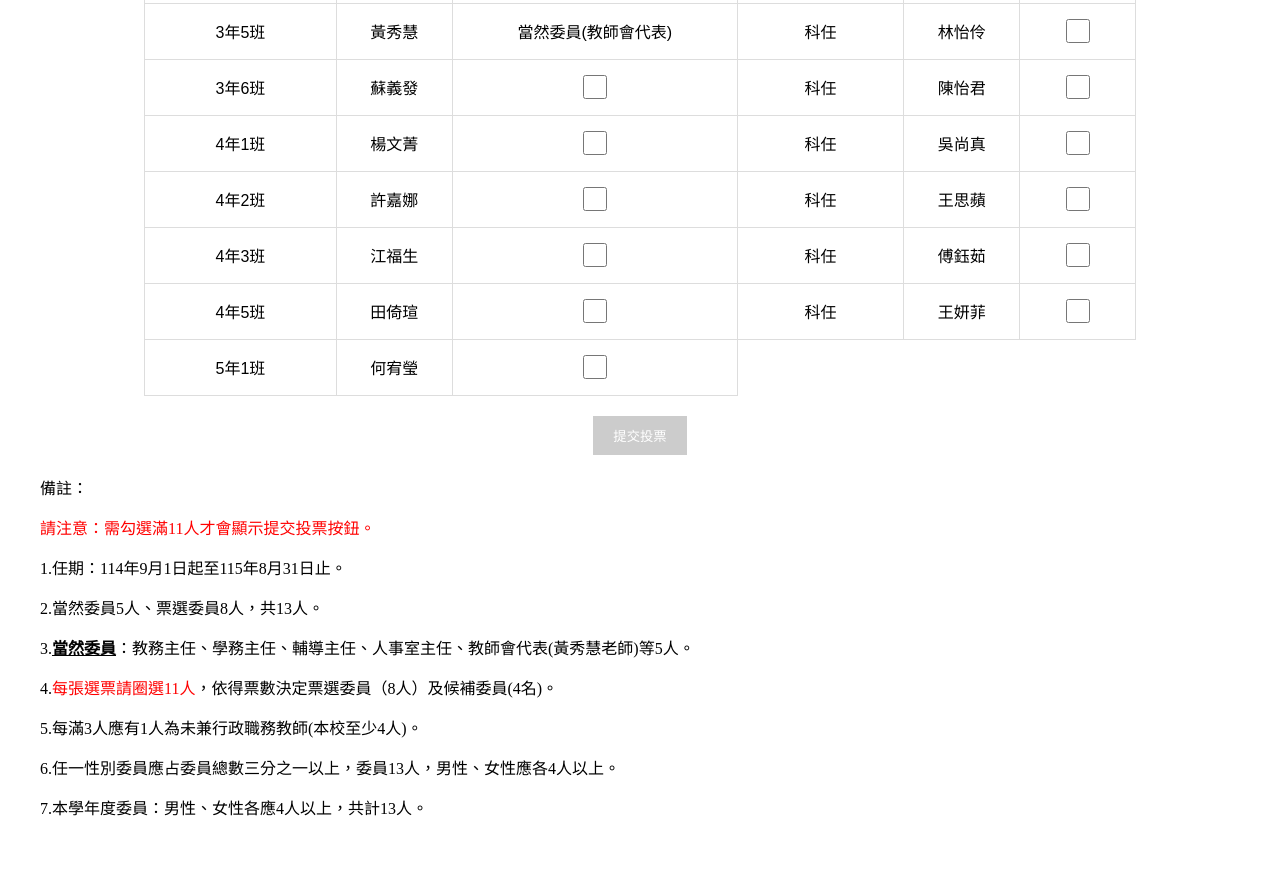
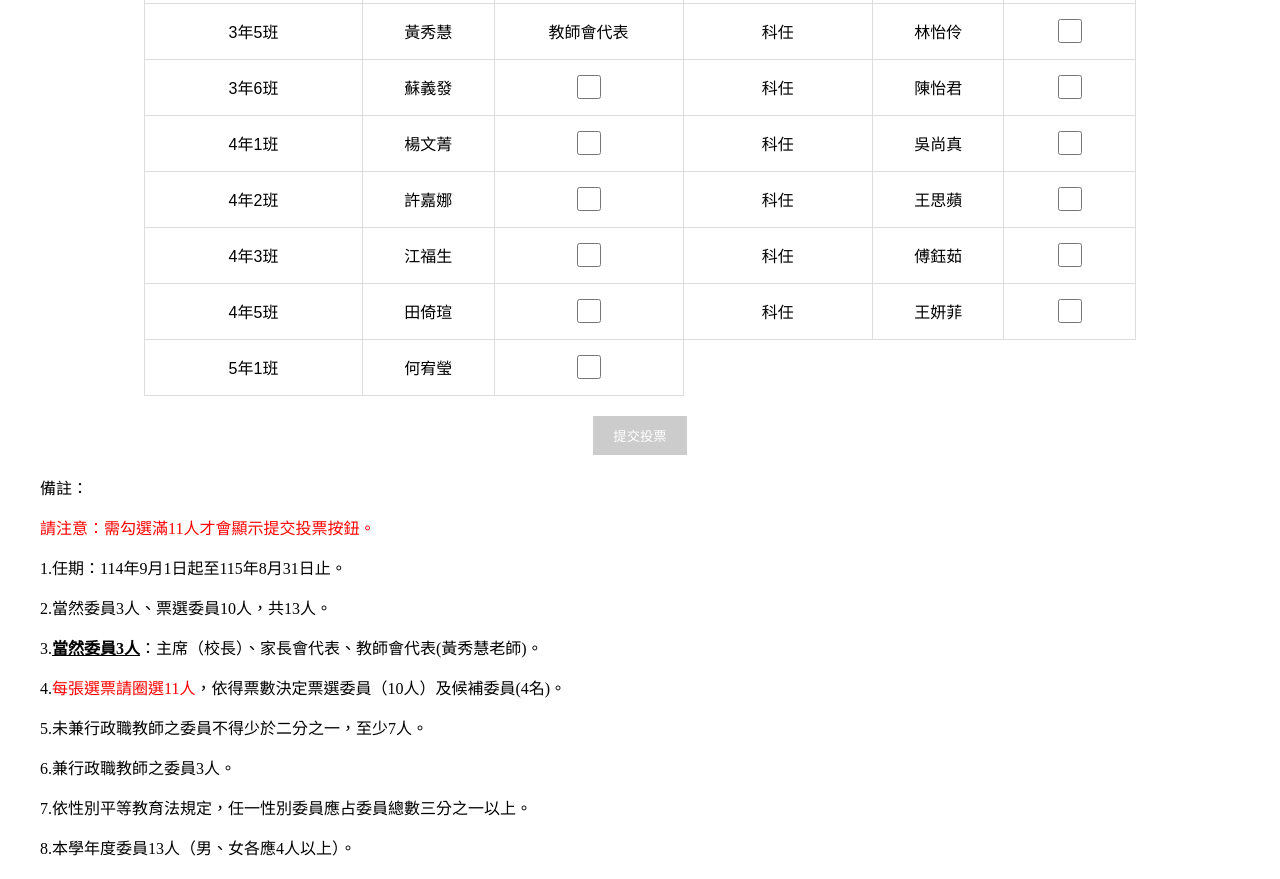
Before and after one commit to hroffice/hroffice, a plain HTML site: page index.html in a window 1280 px wide. Shown: the part 1255-2134 px from the top of the page. Before the commit the page ends 2094 px from the top, so only its background shows below. Drawn offline with Linux system fonts and the light colour scheme.

Commit message:
Update index.html

```diff
--- a/index.html
+++ b/index.html
@@ -94,7 +94,7 @@
             <td>6年4班</td><td>邱添丁</td><td><input type="checkbox" value="邱添丁" onclick="updateSelection()"></td></tr>
         <tr><td>3年3班</td><td>李怡寰</td><td><input type="checkbox" value="李怡寰" onclick="updateSelection()"></td>
             <td>科任</td><td>陳淑華</td><td><input type="checkbox" value="陳淑華" onclick="updateSelection()"></td></tr>
-        <tr><td>3年5班</td><td>黃秀慧</td><td>當然委員(教師會代表)</td></td>
+        <tr><td>3年5班</td><td>黃秀慧</td><td>教師會代表</td></td>
             <td>科任</td><td>林怡伶</td><td><input type="checkbox" value="林怡伶" onclick="updateSelection()"></td></tr>
         <tr><td>3年6班</td><td>蘇義發</td><td><input type="checkbox" value="蘇義發" onclick="updateSelection()"></td>
             <td>科任</td><td>陳怡君</td><td><input type="checkbox" value="陳怡君" onclick="updateSelection()"></td></tr>
@@ -123,12 +123,13 @@
     <p>備註：</p>
     <p><span class="red-text">請注意：需勾選滿11人才會顯示提交投票按鈕。</span></p>
     <p>1.任期：114年9月1日起至115年8月31日止。</p>
-    <p>2.當然委員5人、票選委員8人，共13人。</p>
-    <p>3.<span class="highlight">當然委員</span>：教務主任、學務主任、輔導主任、人事室主任、教師會代表(黃秀慧老師)等5人。</p>
-    <p>4.<span class="red-text">每張選票請圈選11人</span>，依得票數決定票選委員（8人）及候補委員(4名)。</p>
-    <p>5.每滿3人應有1人為未兼行政職務教師(本校至少4人)。</p>
-    <p>6.任一性別委員應占委員總數三分之一以上，委員13人，男性、女性應各4人以上。</p>
-    <p>7.本學年度委員：男性、女性各應4人以上，共計13人。</p>
+    <p>2.當然委員3人、票選委員10人，共13人。</p>
+    <p>3.<span class="highlight">當然委員3人</span>：主席（校長）、家長會代表、教師會代表(黃秀慧老師)。</p>
+    <p>4.<span class="red-text">每張選票請圈選11人</span>，依得票數決定票選委員（10人）及候補委員(4名)。</p>
+    <p>5.未兼行政職教師之委員不得少於二分之一，至少7人。</p>
+    <p>6.兼行政職教師之委員3人。</p>
+    <p>7.依性別平等教育法規定，任一性別委員應占委員總數三分之一以上。</p>
+    <p>8.本學年度委員13人（男、女各應4人以上）。</p>
   </div>
 
   <script>
```
